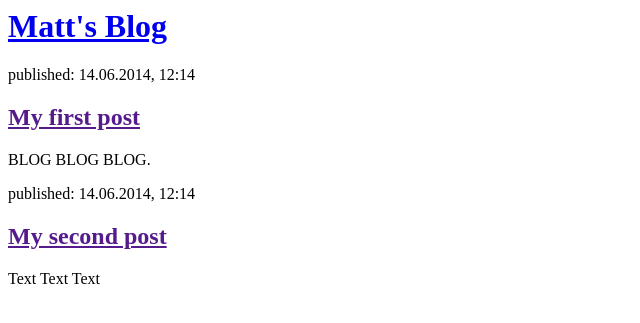
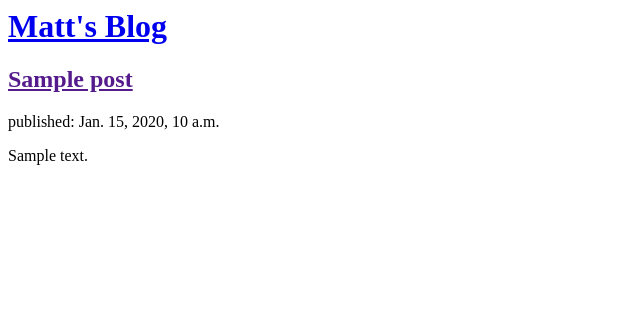
Before and after one commit to mattledden/my-first-blog, a Django app: page / in a window 1280 px wide. Shown: the top 323 px of the page, without its empty margins (0-640 px from the left). Run offline with Django 3.2, Linux system fonts and the light colour scheme; tables that the repository leaves empty hold one stand-in row (values such as "Sample post").

Commit message:
actual post models now shown in html

```diff
--- a/blog/templates/blog/post_list.html
+++ b/blog/templates/blog/post_list.html
@@ -8,15 +8,14 @@
         </div>
 
         <div>
-            <p>published: 14.06.2014, 12:14</p>
-            <h2><a href="">My first post</a></h2>
-            <p>BLOG BLOG BLOG.</p>
+            {% for post in posts %}
+                <div>
+                    <h2><a href="">{{ post.title }}</a></h2>
+                    <p>published: {{ post.published_date }}</p>
+                    <p>{{ post.text|linebreaksbr }}</p>
+                </div>
+            {% endfor %}
         </div>
 
-        <div>
-            <p>published: 14.06.2014, 12:14</p>
-            <h2><a href="">My second post</a></h2>
-            <p>Text Text Text</p>
-        </div>
     </body>
 </html>
--- a/blog/views.py
+++ b/blog/views.py
@@ -1,4 +1,7 @@
 from django.shortcuts import render
+from django.utils import timezone
+from .models import Post
 
 def post_list(request):
-    return render(request, 'blog/post_list.html', {})
+    posts = Post.objects.filter(published_date__lte=timezone.now()).order_by('published_date')
+    return render(request, 'blog/post_list.html', {'posts': posts})
```
